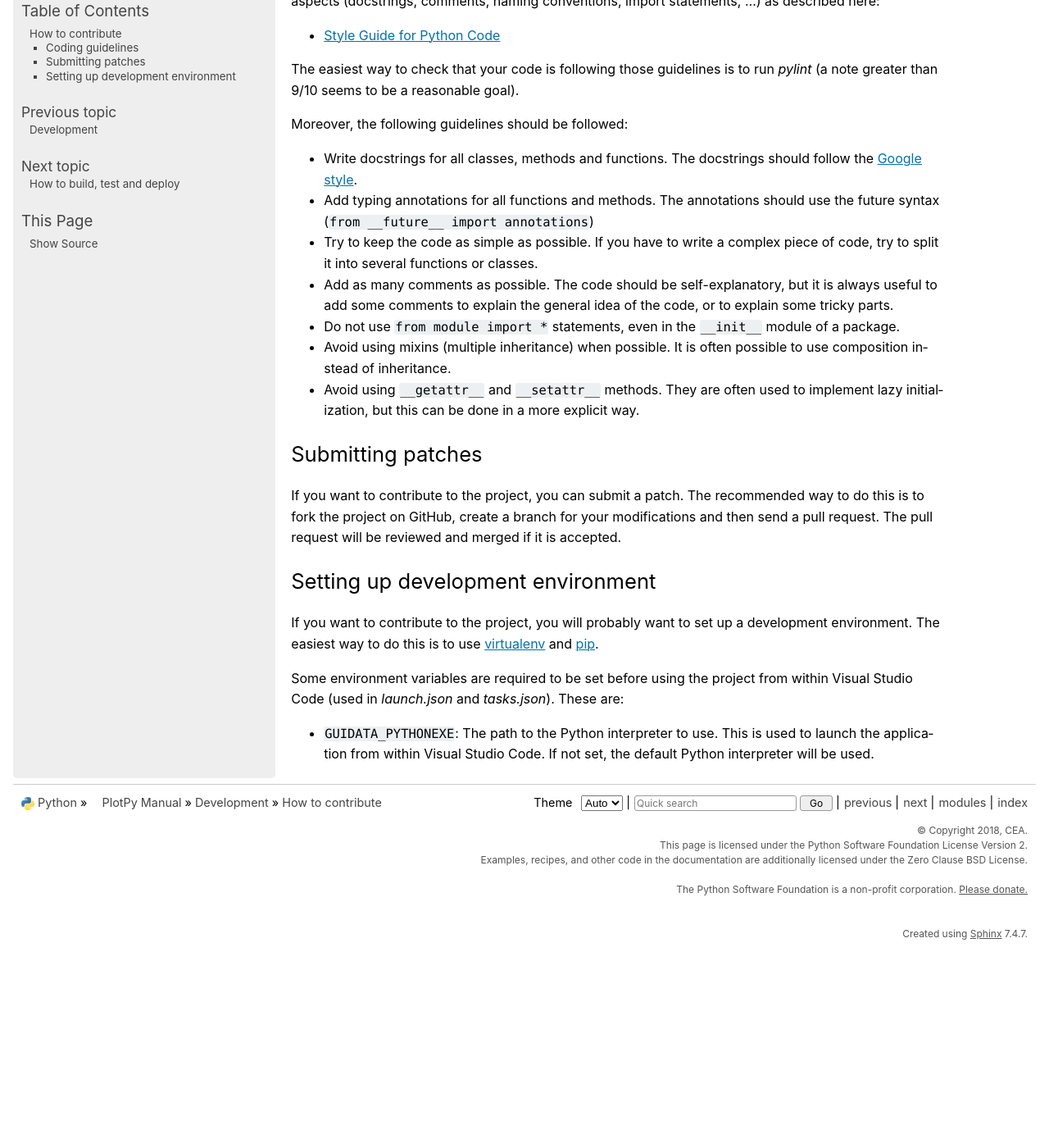
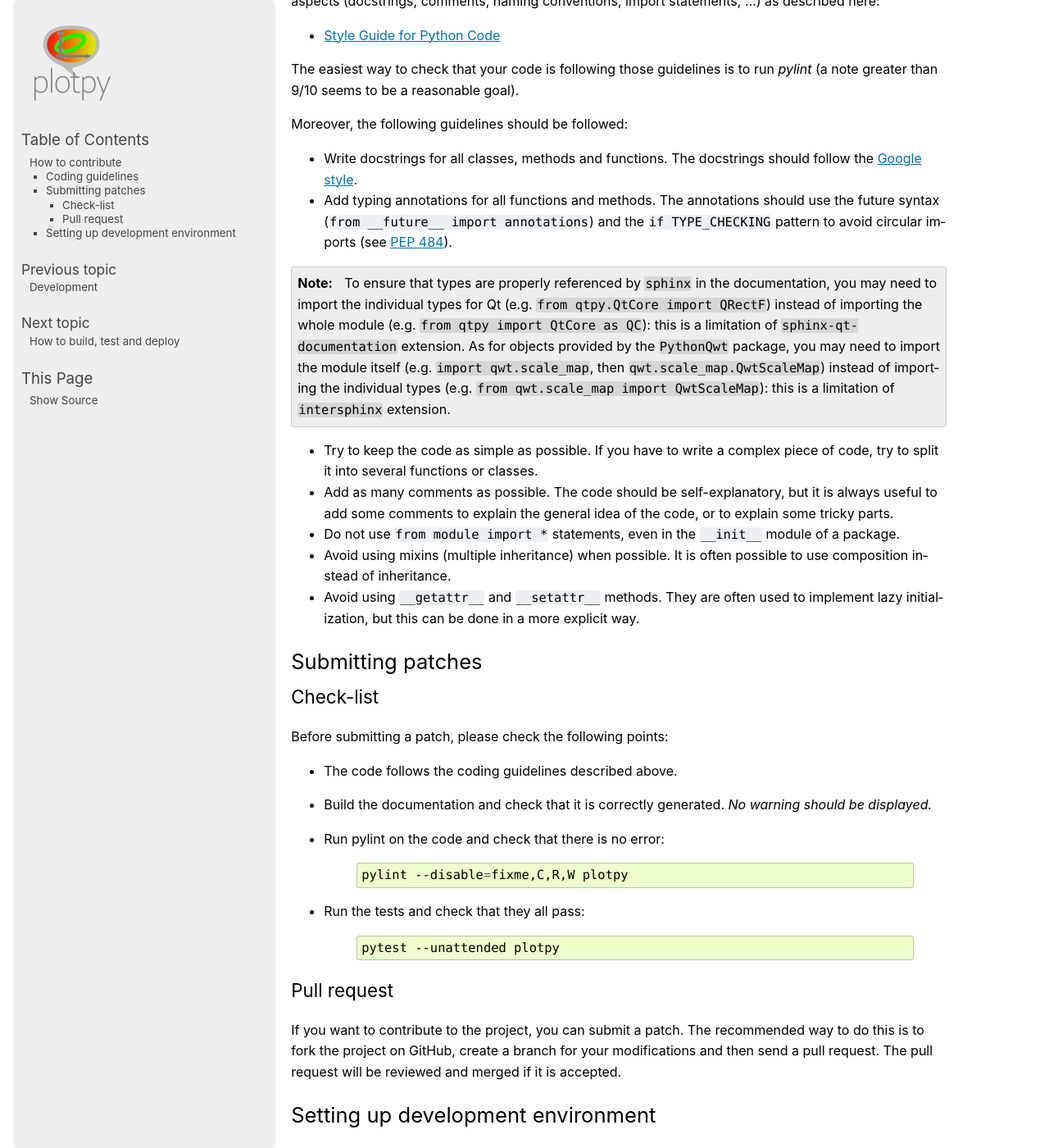
Before and after one commit to PlotPyStack/PlotPy, a Sphinx documentation site: the page built from doc/dev/contribute.rst, in a window 1280 px wide and 1400 px high, scrolled down 227 px. Shown: the whole window at 82% size. Built offline with Sphinx 7.4.7, drawn with Linux system fonts in a browser that asks for light colours; before the commit the page ends 1384 px from its top, so only the background shows below that.

Commit message:
Doc/contribute.rst: added check-list before submitting a patch

```diff
--- a/doc/dev/contribute.rst
+++ b/doc/dev/contribute.rst
@@ -19,7 +19,21 @@
   should follow the `Google style <http://google-styleguide.googlecode.com/svn/trunk/pyguide.html?showone=Comments#Comments>`_.
 
 * Add typing annotations for all functions and methods. The annotations should
-  use the future syntax (``from __future__ import annotations``)
+  use the future syntax (``from __future__ import annotations``) and the
+  ``if TYPE_CHECKING`` pattern to avoid circular imports (see
+  `PEP 484 <https://www.python.org/dev/peps/pep-0484/>`_).
+
+.. note::
+
+    To ensure that types are properly referenced by ``sphinx`` in the
+    documentation, you may need to import the individual types for Qt
+    (e.g. ``from qtpy.QtCore import QRectF``) instead of importing the whole
+    module (e.g. ``from qtpy import QtCore as QC``): this is a limitation of
+    ``sphinx-qt-documentation`` extension. As for objects provided by the
+    ``PythonQwt`` package, you may need to import the module itself (e.g.
+    ``import qwt.scale_map``, then ``qwt.scale_map.QwtScaleMap``) instead of
+    importing the individual types (e.g. ``from qwt.scale_map import QwtScaleMap``):
+    this is a limitation of ``intersphinx`` extension.
 
 * Try to keep the code as simple as possible. If you have to write a complex
   piece of code, try to split it into several functions or classes.
@@ -38,9 +52,33 @@
   to implement lazy initialization, but this can be done in a more explicit
   way.
 
-
 Submitting patches
 ^^^^^^^^^^^^^^^^^^
+
+Check-list
+~~~~~~~~~~
+
+Before submitting a patch, please check the following points:
+
+* The code follows the coding guidelines described above.
+
+* Build the documentation and check that it is correctly generated. *No warning
+  should be displayed.*
+
+* Run pylint on the code and check that there is no error:
+
+    .. code-block:: bash
+
+        pylint --disable=fixme,C,R,W plotpy
+
+* Run the tests and check that they all pass:
+
+    .. code-block:: bash
+
+        pytest --unattended plotpy
+
+Pull request
+~~~~~~~~~~~~
 
 If you want to contribute to the project, you can submit a patch. The
 recommended way to do this is to fork the project on GitHub, create a branch
```
Also changed, not shown: doc/_static/favicon.ico.
